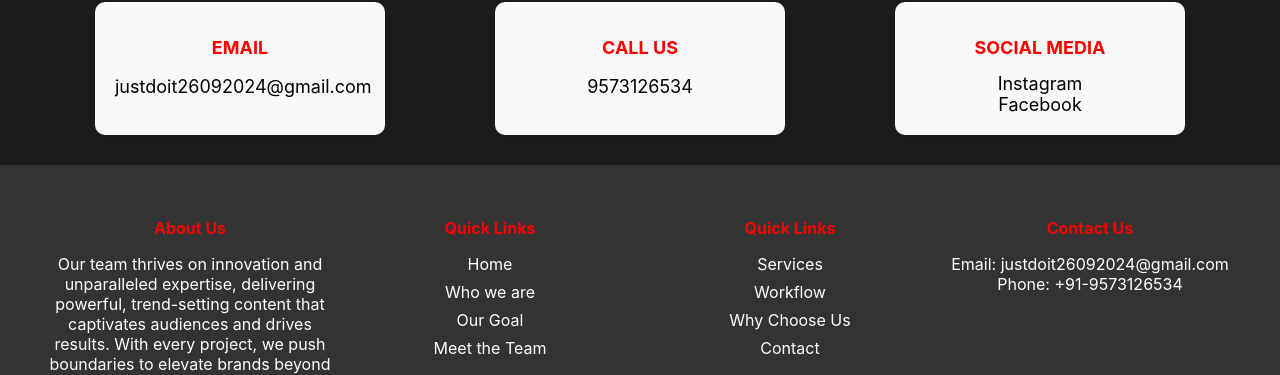
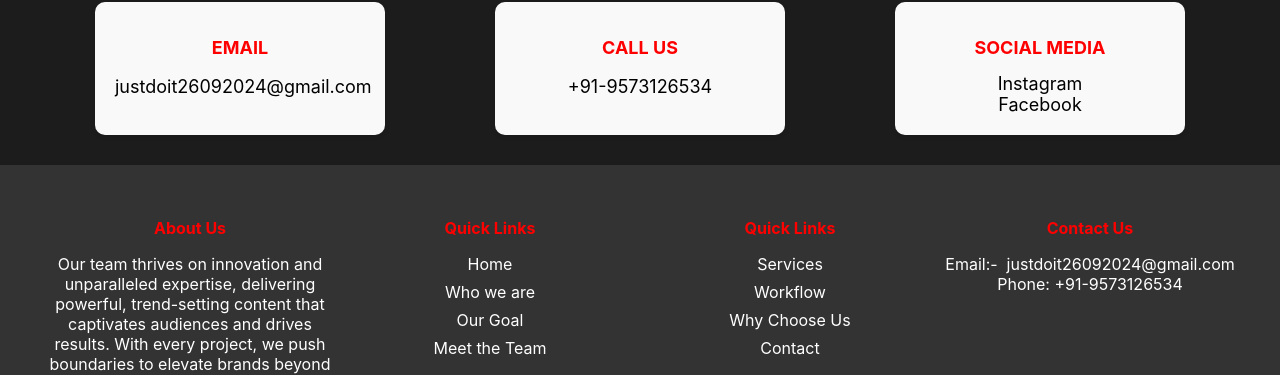
Before and after one commit to PiyushGogo/just-do-it, a React (Create React App) app in the folder just-do-it/: page / in a window 1280 px wide. Shown: the part 10357-10732 px from the top of the page. Built offline with nearby package versions, Linux system fonts and the light colour scheme.

Commit message:
text and home page banner

```diff
--- a/just-do-it/src/components/Footer/Footer.css
+++ b/just-do-it/src/components/Footer/Footer.css
@@ -60,6 +60,15 @@
     font-size: 0.9rem;
   }
 
+  .email-link{
+    text-decoration: none;
+    color: white;
+    transition: color 0.3s ease;
+  }
+
+  .email-link:hover {
+    color: #f39c12;
+  }
   /* Responsive styles */
   @media (max-width: 768px) {
     .footer{
--- a/just-do-it/src/components/Footer/Footer.jsx
+++ b/just-do-it/src/components/Footer/Footer.jsx
@@ -66,7 +66,13 @@ const Footer = () => {
         </div>
         <div className="footer-section">
           <h4>Contact Us</h4>
-          <p>Email: justdoit26092024@gmail.com</p>
+          {/* <p>Email: justdoit26092024@gmail.com</p> */}
+          <p>
+            Email:- &nbsp;
+            <a className="email-link" href="mailto:justdoit26092024@gmail.com">
+              justdoit26092024@gmail.com
+            </a>
+          </p>
           <p>Phone: +91-9573126534</p>
         </div>
       </div>
--- a/just-do-it/src/pages/ContactUs/ContactUs.css
+++ b/just-do-it/src/pages/ContactUs/ContactUs.css
@@ -26,6 +26,15 @@ a{
     padding: 20px;
 }
 
+.email-link_text{
+    text-decoration: none;
+    color: black;
+    transition: color 0.3s ease;
+  }
+
+  /* .email-link_text:hover {
+    color: #f39c12;
+  } */
 
 @media (max-width: 750px) {
     .re1{
--- a/just-do-it/src/pages/ContactUs/ContactUs.jsx
+++ b/just-do-it/src/pages/ContactUs/ContactUs.jsx
@@ -22,11 +22,19 @@ const ContactUs = () => {
         <div className="re1">
           <div className="cu-card">
             <h2 className="card_heading">Email</h2>
-            <p className="card_desc">justdoit26092024@gmail.com</p>
+            {/* <p className="card_desc">justdoit26092024@gmail.com</p> */}
+            <p className="card_desc">
+              <a
+                className="email-link_text"
+                href="mailto:justdoit26092024@gmail.com"
+              >
+                justdoit26092024@gmail.com
+              </a>
+            </p>
           </div>
           <div className="cu-card">
             <h2 className="card_heading">Call Us</h2>
-            <p className="card_desc">9573126534</p>
+            <p className="card_desc">+91-9573126534</p>
           </div>
           <div className="cu-card">
             <h2 className="card_heading">Social Media</h2>
```
Also changed, not shown: just-do-it/public/home-page-banner.webp.
